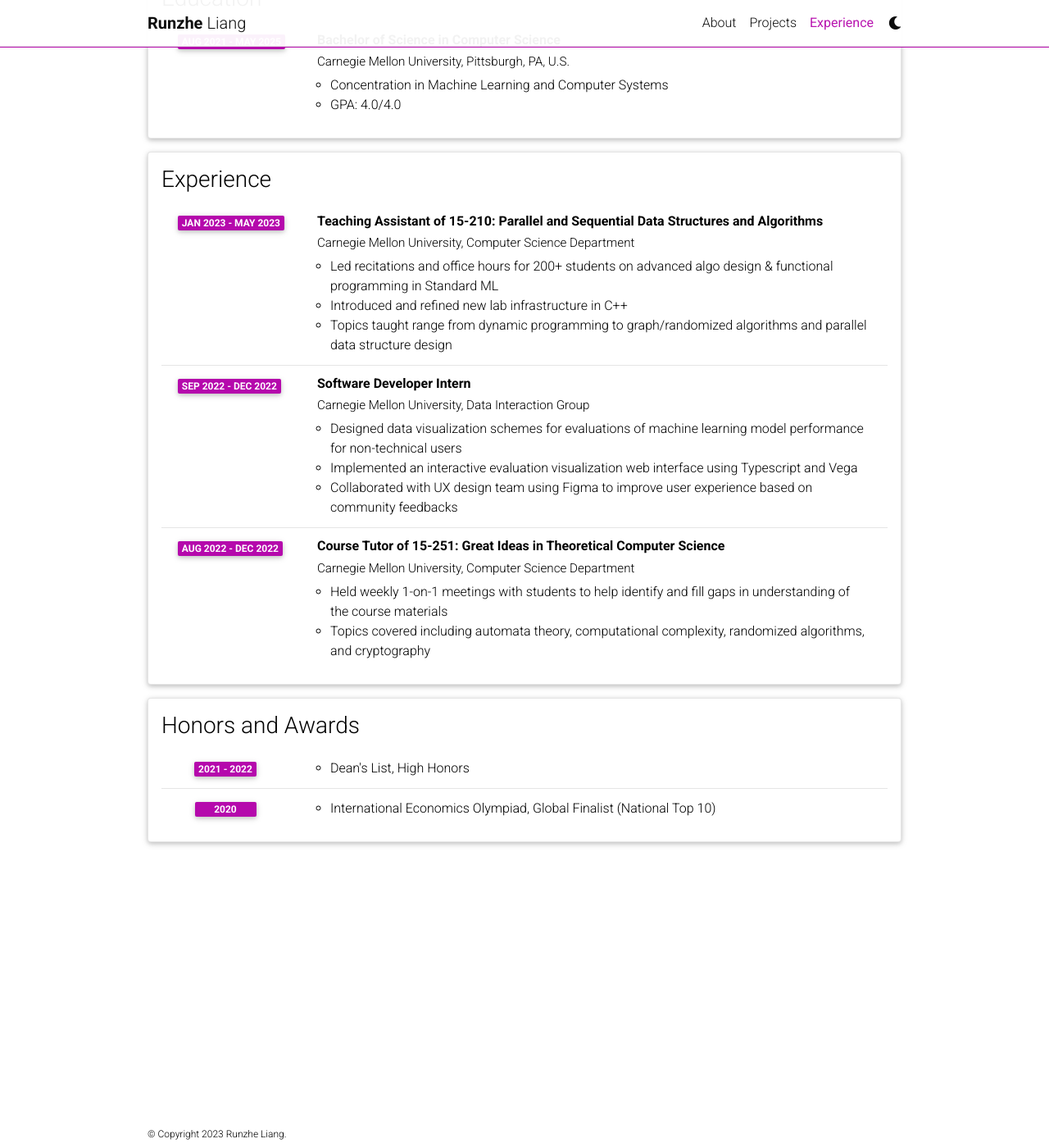
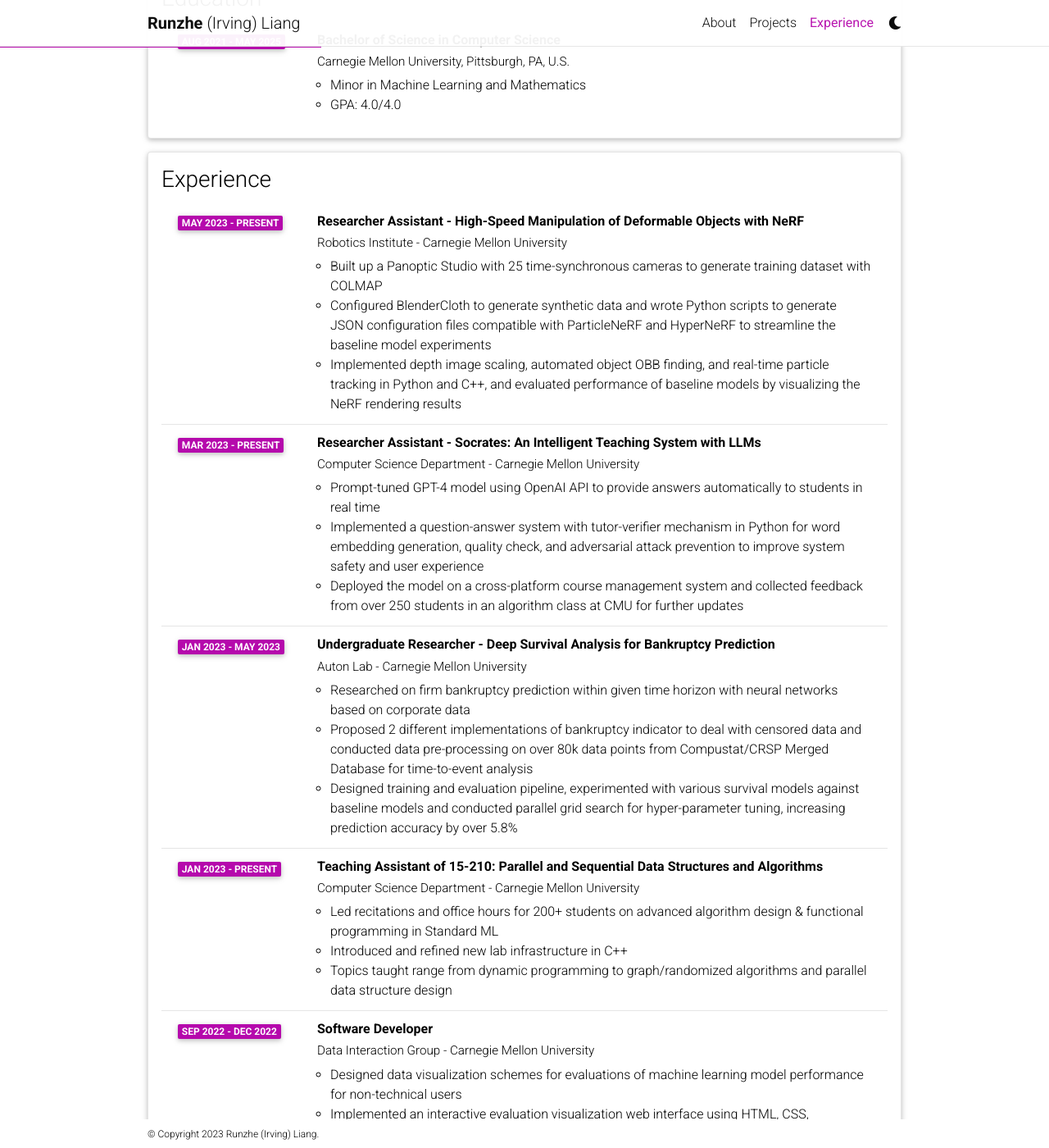
Before and after one commit to Runzhe-Liang/irving-liang.github.io, a Jekyll site: the page built from _pages/cv.md, in a window 1280 px wide and 1400 px high, scrolled down 221 px. Shown: the whole window at 82% size. Built offline with Jekyll 4.4.1, drawn with Linux system fonts in a browser that asks for light colours; comment, search, counter and statistics services are not loaded; a style sheet for code colours, icons or effects is not loaded; before the commit the page ends 1358 px from its top, so only the background shows below that; some of the changed text lies outside the part shown.

Commit message:
update up to June 2023

```diff
--- a/_config.yml
+++ b/_config.yml
@@ -4,7 +4,7 @@
 
 title: blank # the website title (if blank, full name will be used instead)
 first_name: Runzhe
-middle_name:
+middle_name: (Irving)
 last_name: Liang
 email: runzheliang.work@gmail.com
 description: > # the ">" symbol means to ignore newlines until "footer_text:"
--- a/_data/cv.yml
+++ b/_data/cv.yml
@@ -5,29 +5,50 @@
       institution: Carnegie Mellon University, Pittsburgh, PA, U.S.
       year: Aug 2021 - May 2025
       description:
-        - Concentration in Machine Learning and Computer Systems
+        - Minor in Machine Learning and Mathematics
         - "GPA: 4.0/4.0"
 
 - title: Experience
   type: time_table
   contents:
-    - title: "Teaching Assistant of 15-210: Parallel and Sequential Data Structures and Algorithms"
-      institution: Carnegie Mellon University, Computer Science Department
+    - title: "Researcher Assistant - High-Speed Manipulation of Deformable Objects with NeRF"
+      institution: Robotics Institute - Carnegie Mellon University
+      year: May 2023 - Present
+      description:
+        - Built up a Panoptic Studio with 25 time-synchronous cameras to generate training dataset with COLMAP
+        - Configured BlenderCloth to generate synthetic data and wrote Python scripts to generate JSON configuration files compatible with ParticleNeRF and HyperNeRF to streamline the baseline model experiments
+        - Implemented depth image scaling, automated object OBB finding, and real-time particle tracking in Python and C++, and evaluated performance of baseline models by visualizing the NeRF rendering results
+    - title: "Researcher Assistant - Socrates: An Intelligent Teaching System with LLMs"
+      institution: Computer Science Department - Carnegie Mellon University
+      year: Mar 2023 - Present
+      description:
+        - Prompt-tuned GPT-4 model using OpenAI API to provide answers automatically to students in real time
+        - Implemented a question-answer system with tutor-verifier mechanism in Python for word embedding generation, quality check, and adversarial attack prevention to improve system safety and user experience
+        - Deployed the model on a cross-platform course management system and collected feedback from over 250 students in an algorithm class at CMU for further updates
+    - title: "Undergraduate Researcher - Deep Survival Analysis for Bankruptcy Prediction"
+      institution: Auton Lab - Carnegie Mellon University
       year: Jan 2023 - May 2023
       description:
-        - Led recitations and office hours for 200+ students on advanced algo design & functional programming in Standard ML
+        - Researched on firm bankruptcy prediction within given time horizon with neural networks based on corporate data
+        - Proposed 2 different implementations of bankruptcy indicator to deal with censored data and conducted data pre-processing on over 80k data points from Compustat/CRSP Merged Database for time-to-event analysis
+        - Designed training and evaluation pipeline, experimented with various survival models against baseline models and conducted parallel grid search for hyper-parameter tuning, increasing prediction accuracy by over 5.8%
+    - title: "Teaching Assistant of 15-210: Parallel and Sequential Data Structures and
+    Algorithms"
+      institution: Computer Science Department - Carnegie Mellon University
+      year: Jan 2023 - Present
+      description:
+        - Led recitations and office hours for 200+ students on advanced algorithm design & functional programming in Standard ML
         - Introduced and refined new lab infrastructure in C++
         - Topics taught range from dynamic programming to graph/randomized algorithms and parallel data structure design
-    - title: Software Developer Intern
-      institution: Carnegie Mellon University, Data Interaction Group
+    - title: Software Developer
+      institution: Data Interaction Group - Carnegie Mellon University
       year: Sep 2022 - Dec 2022
       description:
         - Designed data visualization schemes for evaluations of machine learning model performance for non-technical users
-        - Implemented an interactive evaluation visualization web interface using Typescript and Vega
-        - Collaborated with UX design team using Figma to improve user experience based on community feedbacks
+        - Implemented an interactive evaluation visualization web interface using HTML, CSS, Javascript and Vega-Lite
 
     - title: "Course Tutor of 15-251: Great Ideas in Theoretical Computer Science"
-      institution: Carnegie Mellon University, Computer Science Department
+      institution: Computer Science Department - Carnegie Mellon University
       year: Aug 2022 - Dec 2022
       description:
         - Held weekly 1-on-1 meetings with students to help identify and fill gaps in understanding of the course materials
@@ -36,9 +57,9 @@
 - title: Honors and Awards
   type: time_table
   contents:
-    - year: 2021 - 2022
+    - year: 2021 - 2023
       items:
         - Dean's List, High Honors
     - year: 2020
       items:
-        - International Economics Olympiad, Global Finalist (National Top 10)
+        - International Economics Olympiad, Global Finalist (National Top 3)
```
Also changed, not shown: _projects/mlp.md (deleted, +0 -17 lines), _projects/seq2seq.md (added, +14 -0 lines), assets/img/transformer.png (added), 1 other file.
